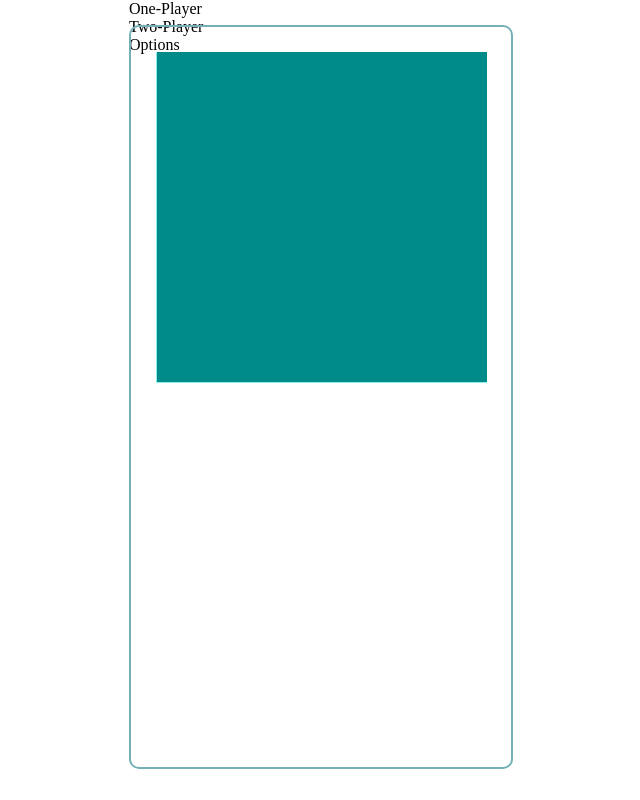
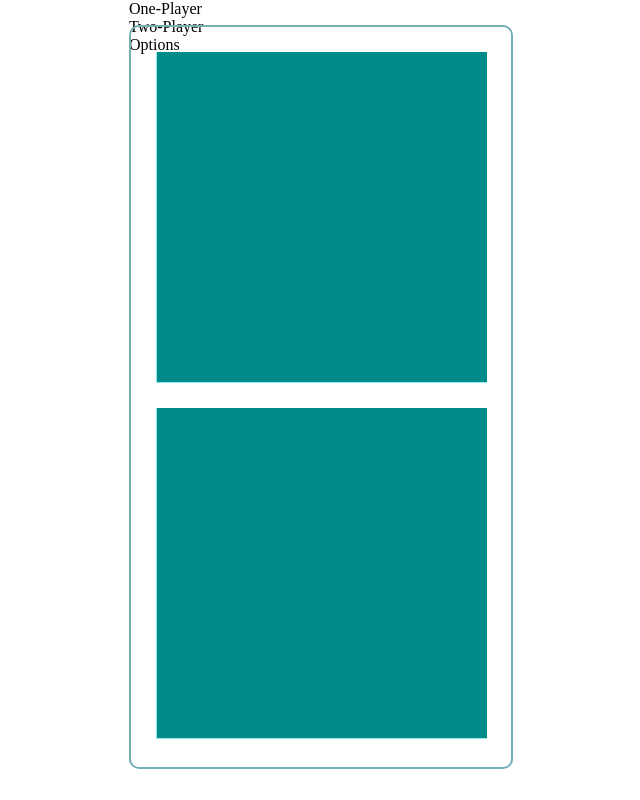
Before and after one commit to imattos78/Battleship_Game_Js, a plain HTML site: page index.html in a window 1280 px wide. Shown: the whole page, without its empty margins (161-801 px from the left). Drawn offline with nearby package versions, Linux system fonts and the light colour scheme.

Commit message:
grid css

```diff
--- a/style.css
+++ b/style.css
@@ -36,3 +36,21 @@ html {
 	border-bottom: 1px solid #8DEEEE;
 
 }
+
+.bottom {
+	width: 330px;
+	height: 330px;
+	margin-top: 25px;
+	background: #008B8B;
+	border-left: 1px solid #8DEEEE;
+	border-bottom: 1px solid #8DEEEE;
+}
+
+.grid {
+	position: absolute;
+	width: 300px;
+	height: 300px;
+	background: rgba(0,0,0,0);
+	margin-left: 30px;
+	font-size: 0;
+}
```
